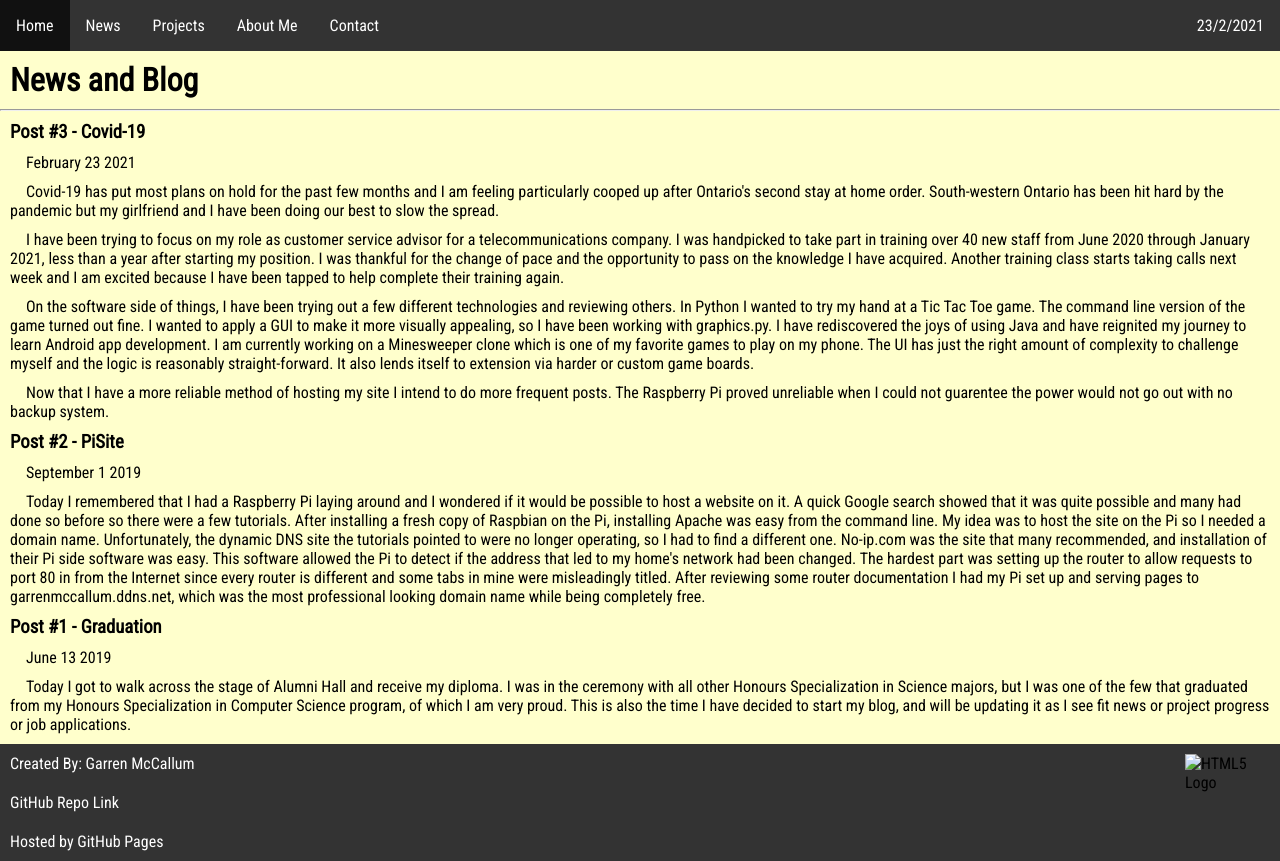
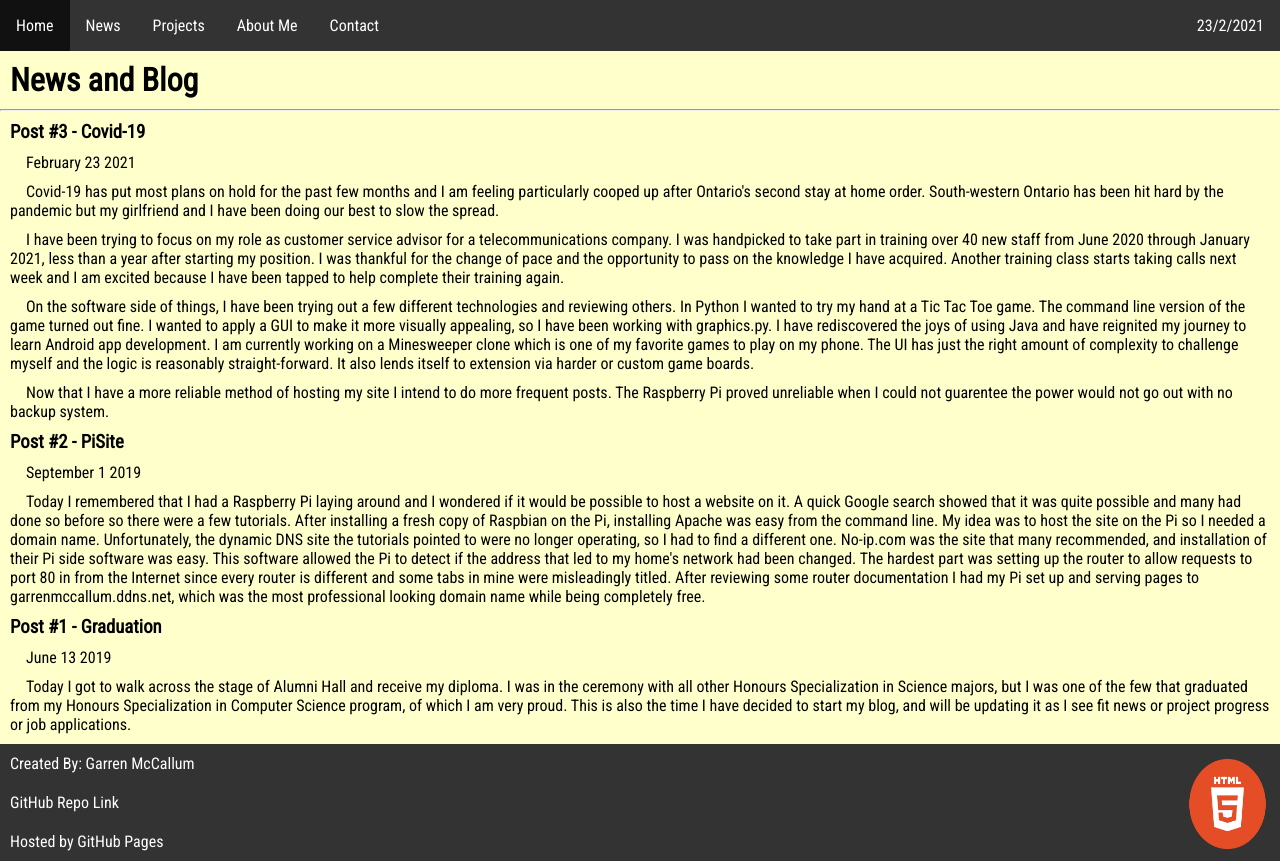
Before and after one commit to Garren27/Garren27.github.io, a plain HTML site: page HTML/news.html in a window 1280 px wide. Drawn offline with Linux system fonts and the light colour scheme.

Commit message:
correct directory for HTML image

```diff
--- a/HTML/news.html
+++ b/HTML/news.html
@@ -65,7 +65,8 @@
       <div id="footer">
 
         <footer>
-          <img class="footerBarImage" title="HTML5 Logo" src="Resources/htmlLogo.png" alt="HTML5 Logo" width="85" height="100" ></img>
+          <img class="footerBarImage" title="HTML5 Logo" src="../Resources/htmlLogo.png" alt="HTML5 Logo" width="85" height="100" ></img>
+
           <p class="footerBar">Created By: Garren McCallum</p>
           <p class="footerBar"><a class="gitHubLink" href="https://github.com/Garren27" target="_blank">GitHub Repo Link</a></p>
           <p class="footerBar">Hosted by GitHub Pages</p>
```
Also changed, not shown: HTML/contact.html (+1 -1 lines), HTML/projects.html (+1 -1 lines).
